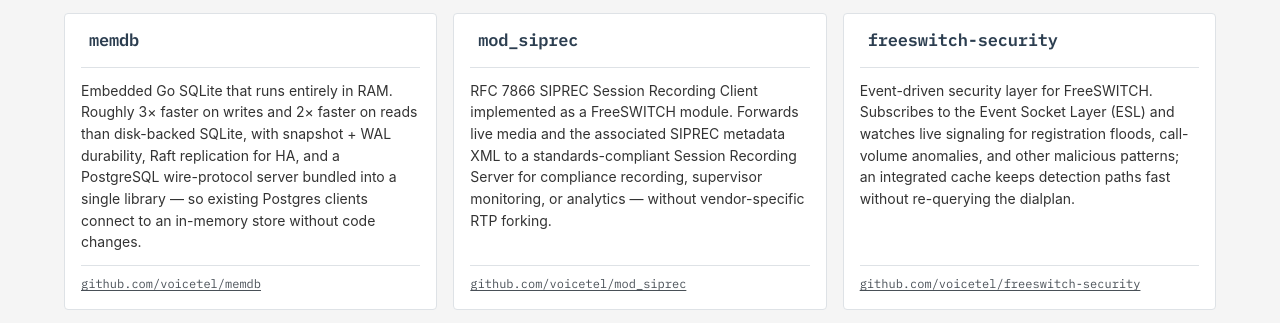
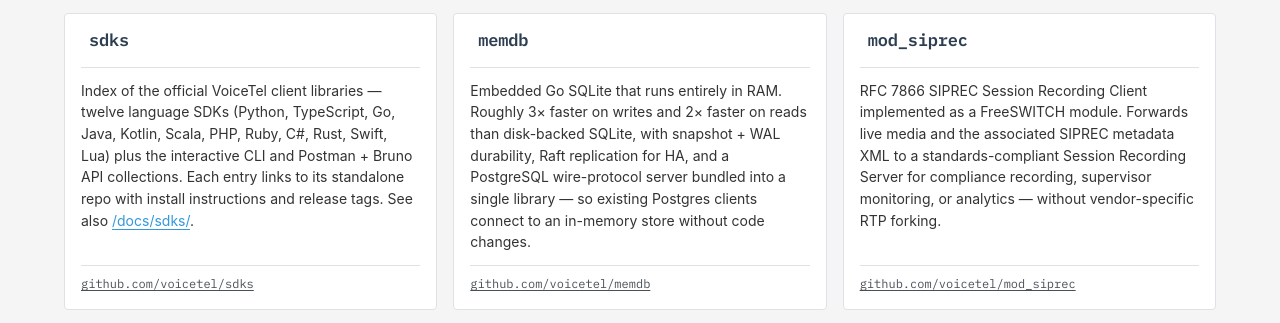
Before and after one commit to voicetel/voicetel.github.io, an Eleventy site: page src/open-source/index.njk in a window 1280 px wide. Shown: the part 474-797 px from the top of the page. Built offline with nearby package versions, Linux system fonts and the light colour scheme; Eleventy itself is replaced by a stand-in of ours; files that its build step writes are made by us from their sources; what markdown-it-attrs would draw is missing.

Commit message:
/open-source/: add voicetel/sdks card
Surfaces the SDKs index repo as a sibling of the existing memdb,
mod_siprec, and freeswitch-security cards. Pinned to the top of the
list so visitors browsing the open-source page see the customer-facing
client libraries before the infra-internal projects, and so the card
links straight through to /docs/sdks/ for buyers who want the install
matrix without going through GitHub first.

```diff
--- a/src/open-source/index.njk
+++ b/src/open-source/index.njk
@@ -1,7 +1,7 @@
 ---
 layout: layouts/page.njk
 title: "Open Source"
-description: "VoiceTel open-source projects: memdb in-RAM SQLite with PostgreSQL wire protocol, mod_siprec RFC 7866 recording client for FreeSWITCH, and freeswitch-security event-driven threat detection."
+description: "VoiceTel open-source projects: the voicetel/sdks index of 12 language SDKs, memdb in-RAM SQLite with PostgreSQL wire protocol, mod_siprec RFC 7866 recording client for FreeSWITCH, and freeswitch-security event-driven threat detection."
 ---
 
 <p class="eyebrow">Open Source</p>
@@ -16,6 +16,15 @@ description: "VoiceTel open-source projects: memdb in-RAM SQLite with PostgreSQL
 	<h2>Our Projects</h2>
 
 	<div class="oss-cards">
+		<article class="oss-card">
+			<header class="oss-card__header">
+				<span class="oss-card__icon">{% icon "github" %}</span>
+				<h3 class="oss-card__title"><a href="https://github.com/voicetel/sdks">sdks</a></h3>
+			</header>
+			<p class="oss-card__description">Index of the official VoiceTel client libraries — twelve language SDKs (Python, TypeScript, Go, Java, Kotlin, Scala, PHP, Ruby, C#, Rust, Swift, Lua) plus the interactive CLI and Postman + Bruno API collections. Each entry links to its standalone repo with install instructions and release tags. See also <a href="/docs/sdks/">/docs/sdks/</a>.</p>
+			<p class="oss-card__url"><a href="https://github.com/voicetel/sdks">github.com/voicetel/sdks</a></p>
+		</article>
+
 		<article class="oss-card">
 			<header class="oss-card__header">
 				<span class="oss-card__icon">{% icon "github" %}</span>
```
